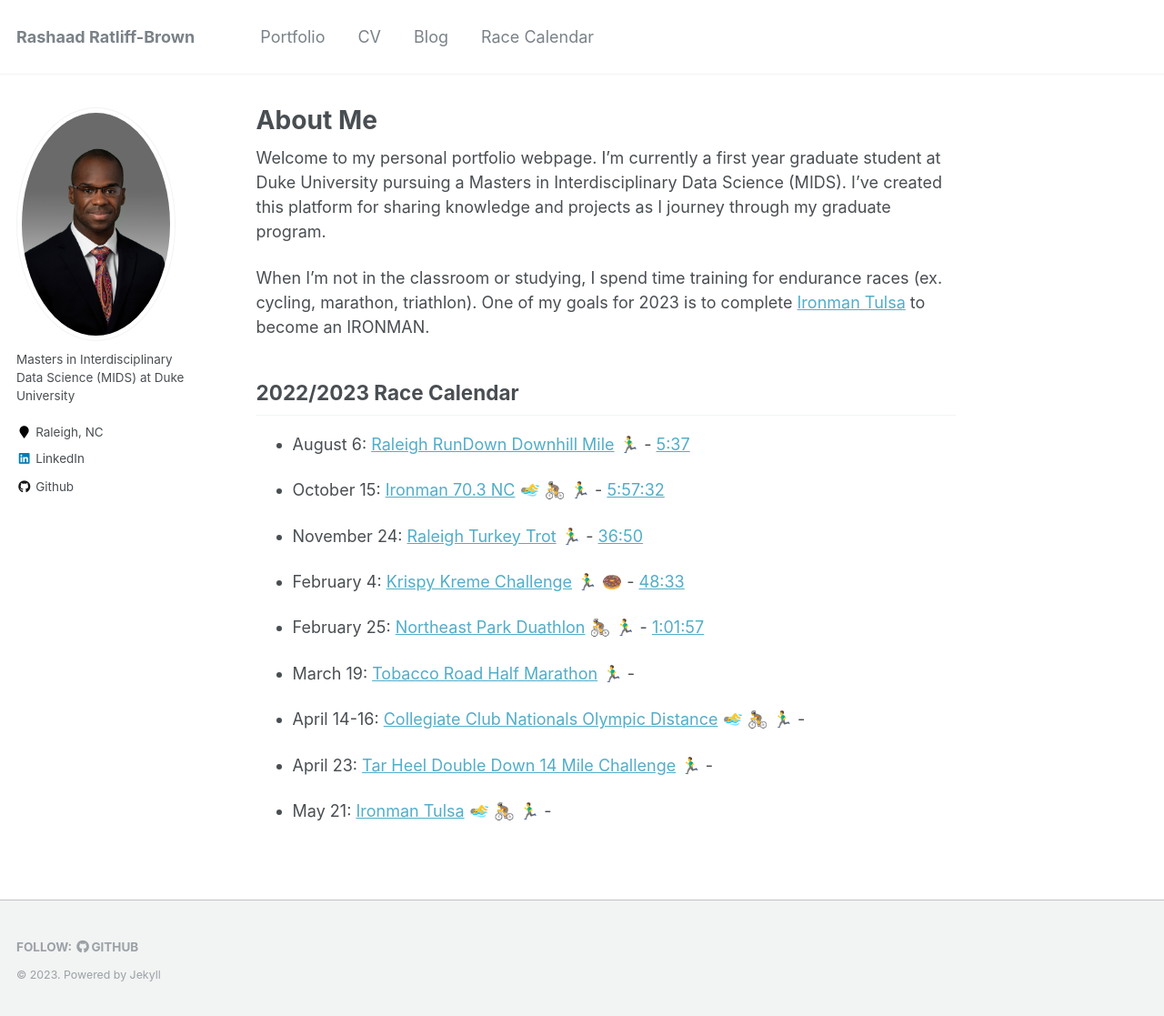
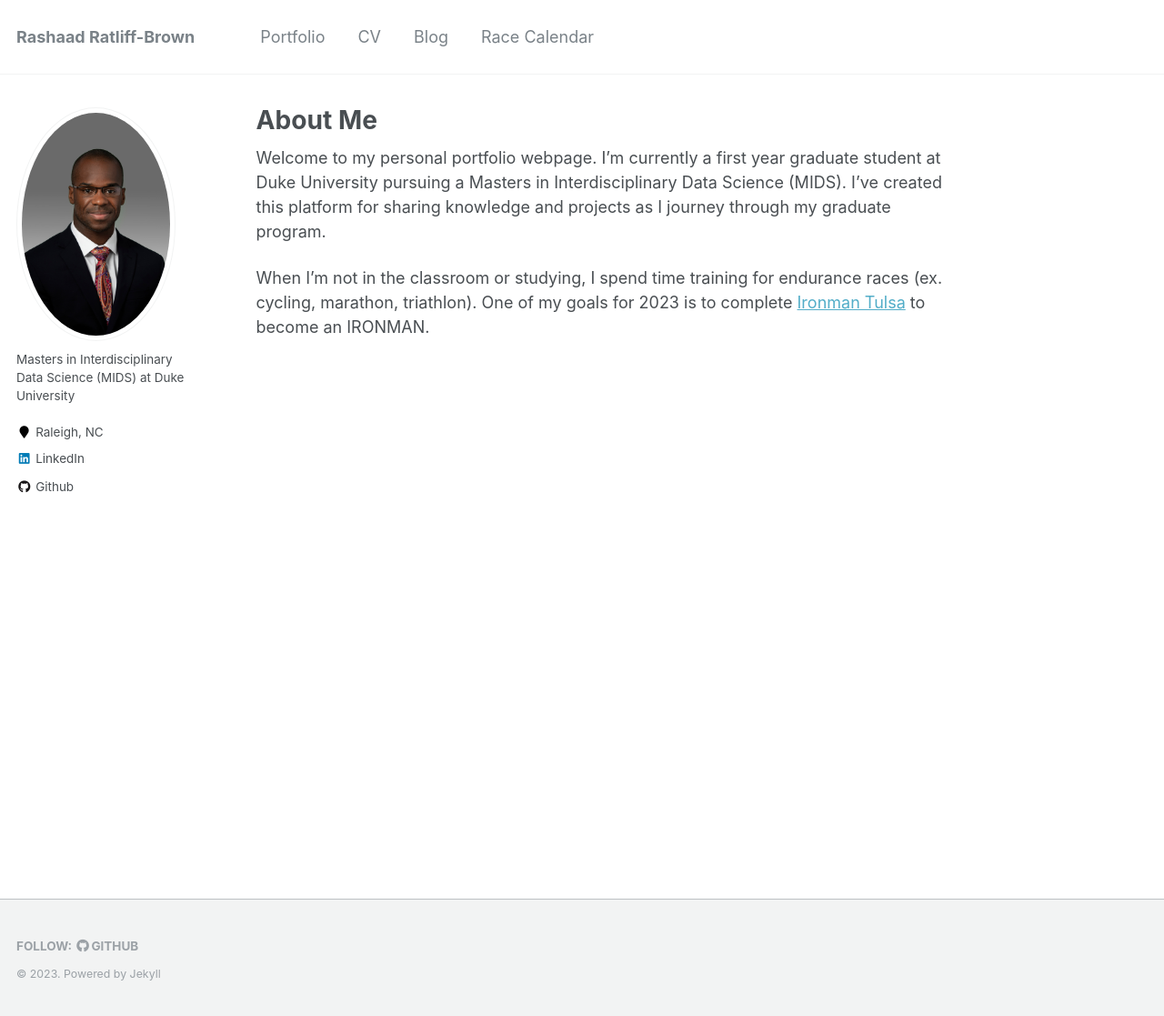
Before and after one commit to caratliff/caratliff.github.io, a Jekyll site: the page built from _pages/about.md, in a window 1280 px wide and 1117 px high. Shown: the whole window at 91% size. Built offline with Jekyll 4.4.1, drawn with Linux system fonts in a browser that asks for light colours; emoji names are drawn with the system emoji font.

Commit message:
Update about.md

```diff
--- a/_pages/about.md
+++ b/_pages/about.md
@@ -11,33 +11,3 @@ redirect_from:
 Welcome to my personal portfolio webpage. I'm currently a first year graduate student at Duke University pursuing a Masters in Interdisciplinary Data Science (MIDS). I've created this platform for sharing knowledge and projects as I journey through my graduate program.
 
 When I'm not in the classroom or studying, I spend time training for endurance races (ex. cycling, marathon, triathlon). One of my goals for 2023 is to complete [Ironman Tulsa](https://www.ironman.com/im-tulsa) to become an IRONMAN.
-
-## 2022/2023 Race Calendar
-
-- August 6: [Raleigh RunDown Downhill Mile](https://runsignup.com/Race/Results/116189#resultSetId-266098;perpage:5000) :running_man: - [5:37](https://runsignup.com/Race/Results/116189#resultSetId-331659;perpage:100)
-
-- October 15: [Ironman 70.3 NC](https://www.ironman.com/im703-north-carolina?_ga=2.262261516.1463858545.1659123373-1026453001.1656093606) :swimming_man: :bicyclist: :running_man: - [5:57:32](https://www.ironman.com/im703-north-carolina-results)
-
-- November 24: [Raleigh Turkey Trot](https://ridgewoodturkeytrot.itsyourrace.com/event.aspx?id=4847) 🏃‍♂️ - [36:50](https://ridgewoodturkeytrot.itsyourrace.com/Results.aspx?id=4847&y=&eid=&srch=Rashaad%20&g=&amin=&amax=)
-
-- February 4: [Krispy Kreme Challenge](https://krispykremechallenge.com) 🏃‍♂️ :doughnut: - [48:33](https://www.itsyourrace.com/results.aspx?id=89&y=&eid=&srch=rashaad&g=&amin=&amax=)
-
-- February 25: [Northeast Park Duathlon](https://runsignup.com/Race/NC/Gibsonville/NEParkDuathlon) :bicyclist: :running_man: - [1:01:57](https://www.trisignup.com/Race/Results/26521/IndividualResult/GfbP?resultSetId=367212#U51753724)
-
-- March 19: [Tobacco Road Half Marathon](https://tobaccoroadmarathon.com/details) 🏃‍♂️ -
-
-<!--- Gran Fondo Florida:  March 19, 2023-->
-
-<!--- Tour of Georgia Grand Fondo:  April 16, 2023-->
-
-- April 14-16: [Collegiate Club Nationals Olympic Distance](https://www.usatrichamps.com) :swimming_man: :bicyclist: :running_man: -
-
-- April 23: [Tar Heel Double Down 14 Mile Challenge](https://capstoneraces.com/tar-heel-10-miler/results-and-photos/) :running_man: -
-
-- May 21: [Ironman Tulsa](https://www.ironman.com/im-tulsa?_ga=2.227648670.2089883783.1660093427-1319460127.1659293292) :swimming_man: :bicyclist: :running_man: -
-
-<!--- Gran Fondo Asheville: July 16, 2023-->
-
-<!--- Boone Gran Fondo: August 6, 2023-->
-
-<!--- Gran Fondo Maryland (National Championships): September 17, 2023-->
```
